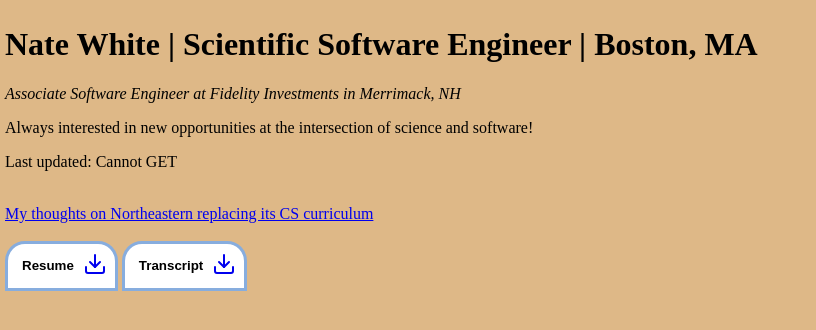
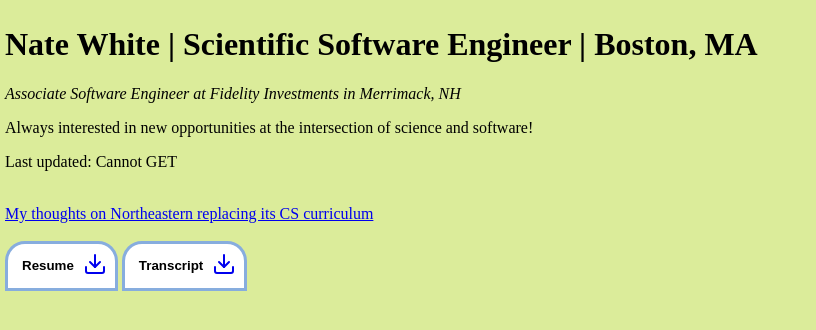
Before and after one commit to natewhite345/natewhite345.github.io, a PHP site: page / in a window 1280 px wide. Shown: the top 330 px of the page, without its empty margins (0-816 px from the left). Run offline with PHP 8.4, Linux system fonts and the light colour scheme; some libraries are stand-ins or nearby versions.

Commit message:
change background color

```diff
--- a/styles.css
+++ b/styles.css
@@ -3,7 +3,7 @@
 }
 body {
     margin: 0px;
-    background-color: burlywood;
+    background-color: rgb(219, 236, 154);
 }
 header {
     padding: 5px 0;
```
